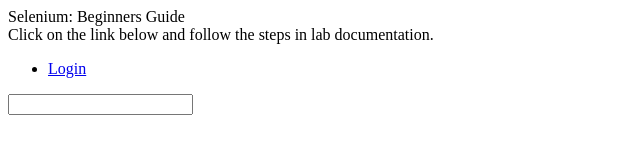
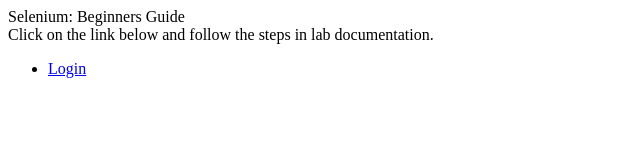
Before and after one commit to ihabsalawdehatu/ihabsalawdehatu.github.io, a plain HTML site: page index.html in a window 1280 px wide. Shown: the whole page, without its empty margins (0-640 px from the left). Drawn offline with Linux system fonts and the light colour scheme.

Commit message:
Update index.html

```diff
--- a/index.html
+++ b/index.html
@@ -9,7 +9,6 @@
 			<ul>
 				<li><a href="./login.html">Login</a></li>
 			</ul>
-			<input type="text" id="q"/>
 		</div>
 	</body>
 </html>
```
